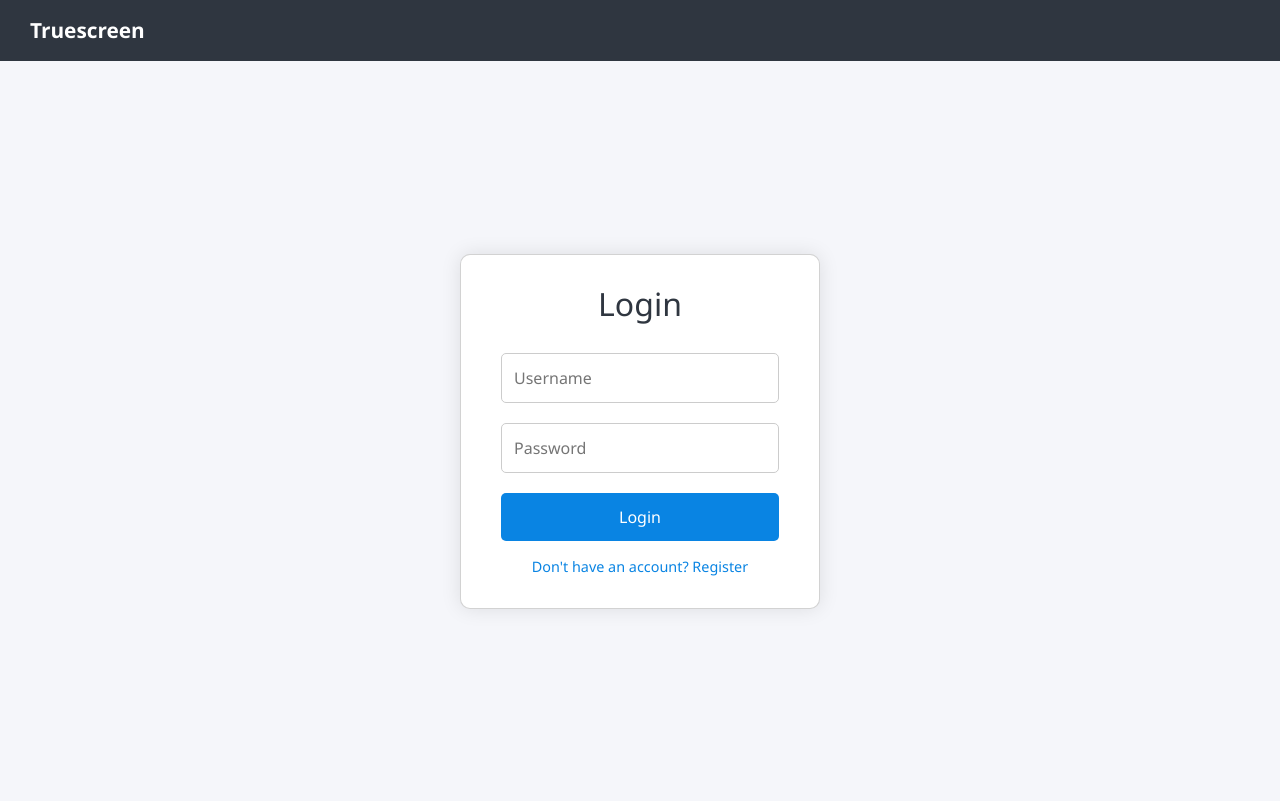
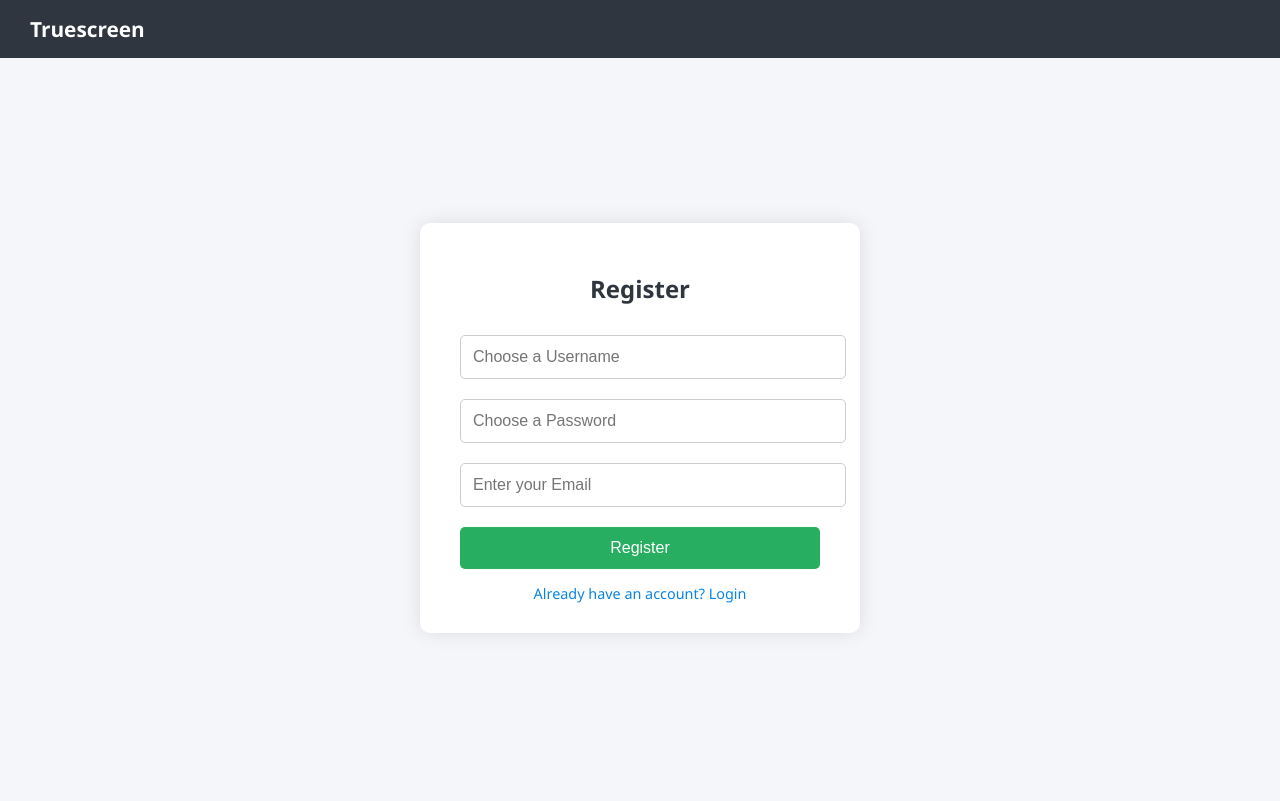
Before and after one commit to sampadapansare/truescreen, a Flask app: page /login in a window 1280 px wide. After the commit the page ends 603 px from the top, so only its background shows below. Run offline with Flask 3, Linux system fonts and the light colour scheme.

Commit message:
login.html

```diff
--- a/templates/login.html
+++ b/templates/login.html
@@ -3,59 +3,20 @@
 <head>
     <meta charset="UTF-8">
     <meta name="viewport" content="width=device-width, initial-scale=1.0">
-    <title>Login</title>
+    <title>Register</title>
     <link rel="stylesheet" href="{{ url_for('static', filename='styles.css') }}">
-
-<link href="https://cdn.jsdelivr.net/npm/bootstrap@5.3.0/dist/css/bootstrap.min.css" rel="stylesheet">
-
     <script src="https://cdn.jsdelivr.net/npm/bootstrap@5.3.0/dist/js/bootstrap.bundle.min.js"></script>
-
     <style>
-    body {
-      margin: 0; font-family: 'Segoe UI', sans-serif;
-      background: #f5f6fa;
-    }
-    .navbar {
-      background: #2f3640; color: #fff;
-      padding: 15px 30px; display: flex;
-      align-items: center;
-    }
+      body { margin: 0; font-family: 'Segoe UI', sans-serif; background: #f5f6fa; }
+      .navbar { background: #2f3640; color: #fff; padding: 15px 30px; display: flex; align-items: center; }
       .navbar .brand { font-size: 1.3em; font-weight: bold; }
-    .container {
-      display: flex; justify-content: center; align-items: center;
-      height: calc(100vh - 60px);
-    }
-    .card {
-      background: #fff; padding: 30px 40px;
-      border-radius: 10px; box-shadow: 0 0 20px rgba(0,0,0,0.1);
-      width: 360px;
-    }
-    .card h2 {
-      margin-bottom: 20px; color: #2f3640;
-      text-align: center;
-    }
-    .card input {
-      width: 100%; padding: 12px;
-      margin: 10px 0; border: 1px solid #ccc;
-      border-radius: 5px; font-size: 1em;
-    }
-    .card button {
-      width: 100%; padding: 12px;
-      margin-top: 10px; background: #0984e3;
-      border: none; color: #fff; font-size: 1em;
-      border-radius: 5px; cursor: pointer;
-      transition: background 0.3s;
-    }
-    .card button:hover { background: #74b9ff; }
-    .card .link {
-      display: block; text-align: center;
-      margin-top: 15px; color: #0984e3;
-      text-decoration: none; font-size: 0.9em;
-    }
-    .error {
-      color: #e84118; text-align: center;
-      margin-top: 10px; font-size: 0.9em;
-    }
+      .container { display: flex; justify-content: center; align-items: center; height: calc(100vh - 60px); }
+      .card { background: #fff; padding: 30px 40px; border-radius: 10px; box-shadow: 0 0 20px rgba(0,0,0,0.1); width: 360px; }
+      .card h2 { margin-bottom: 20px; color: #2f3640; text-align: center; }
+      .card input { width: 100%; padding: 12px; margin: 10px 0; border: 1px solid #ccc; border-radius: 5px; font-size: 1em; }
+      .card button { width: 100%; padding: 12px; margin-top: 10px; background: #27ae60; border: none; color: #fff; font-size: 1em; border-radius: 5px; cursor: pointer; transition: background 0.3s; }
+      .card button:hover { background: #2ecc71; }
+      .card .link { display: block; text-align: center; margin-top: 15px; color: #0984e3; text-decoration: none; font-size: 0.9em; }
     </style>
 </head>
 <body>
@@ -64,16 +25,14 @@
     </div>
     <div class="container">
         <div class="card">
-          <h2>Login</h2>
+            <h2>Register</h2>
             <form method="POST">
-            <input type="text" name="username" placeholder="Username" required>
-            <input type="password" name="password" placeholder="Password" required>
-            <button type="submit">Login</button>
+                <input type="text" name="username" placeholder="Choose a Username" required>
+                <input type="password" name="password" placeholder="Choose a Password" required>
+                <input type="email" name="email" placeholder="Enter your Email" required>
+                <button type="submit">Register</button>
             </form>
-          {% if error %}
-            <div class="error">{{ error }}</div>
-          {% endif %}
-          <a href="/register" class="link">Don't have an account? Register</a>
+            <a href="/login" class="link">Already have an account? Login</a>
         </div>
     </div>
 </body>
```
Lines whose indentation alone changed are shown as unchanged.
